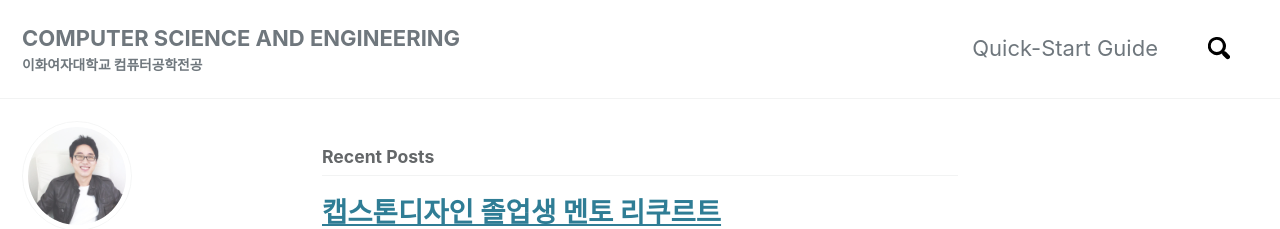
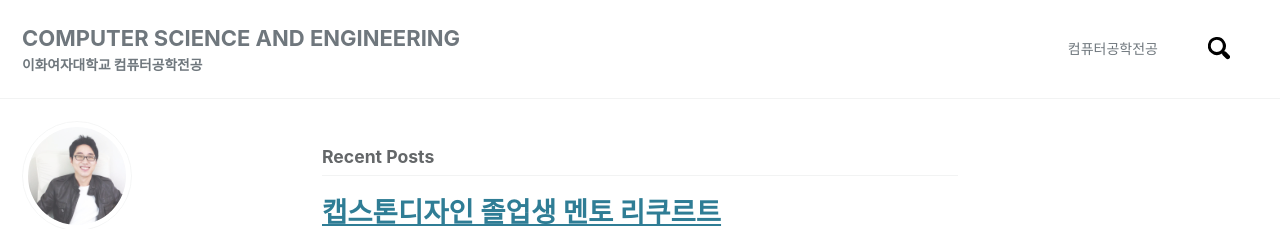
Before and after one commit to faculty-hieonn/faculty-hieonn.github.io, a Jekyll site: the page built from index.html, in a window 1280 px wide. Shown: the top 229 px of the page. Built offline with Jekyll 4.4.1, drawn with Linux system fonts in a browser that asks for light colours; cached includes are drawn as plain includes; nearby versions of some CDN libraries; the list of posts is cut into pages by our own code.

Commit message:
theme modify

```diff
--- a/_data/navigation.yml
+++ b/_data/navigation.yml
@@ -1,9 +1,9 @@
 # main links
 main:
-  - title: "Quick-Start Guide"
-    url: https://mmistakes.github.io/minimal-mistakes/docs/quick-start-guide/
-  # - title: "About"
-  #   url: https://mmistakes.github.io/minimal-mistakes/about/
+  # - title: "Quick-Start Guide"
+  #   url: https://mmistakes.github.io/minimal-mistakes/docs/quick-start-guide/
+  - title: "컴퓨터공학전공"
+    url: http://cse.ewha.ac.kr/
   # - title: "Sample Posts"
   #   url: /year-archive/
   # - title: "Sample Collections"
--- a/_sass/minimal-mistakes/_masthead.scss
+++ b/_sass/minimal-mistakes/_masthead.scss
@@ -85,6 +85,7 @@
   display: block;
   list-style-type: none;
   white-space: nowrap;
+  font-size: 14px;
 
   &--lg {
     padding-right: 2em;
--- a/_sass/minimal-mistakes/_variables.scss
+++ b/_sass/minimal-mistakes/_variables.scss
@@ -13,14 +13,14 @@ $paragraph-indent: false !default; // true, false (default)
 $indent-var: 1.3em !default;
 
 /* system typefaces */
-$serif: Georgia, Times, serif !default;
-$sans-serif: -apple-system, BlinkMacSystemFont, "Roboto", "Segoe UI",
+$serif: "NanumGothic", Georgia, Times, serif !default;
+$sans-serif: "NanumGothic", -apple-system, BlinkMacSystemFont, "Roboto", "Segoe UI",
   "Helvetica Neue", "Lucida Grande", Arial, sans-serif !default;
 $monospace: Monaco, Consolas, "Lucida Console", monospace !default;
 
 /* sans serif typefaces */
 $sans-serif-narrow: $sans-serif !default;
-$helvetica: Helvetica, "Helvetica Neue", Arial, sans-serif !default;
+$helvetica: "NanumGothic", Helvetica, "Helvetica Neue", Arial, sans-serif !default;
 
 /* serif typefaces */
 $georgia: Georgia, serif !default;
```
